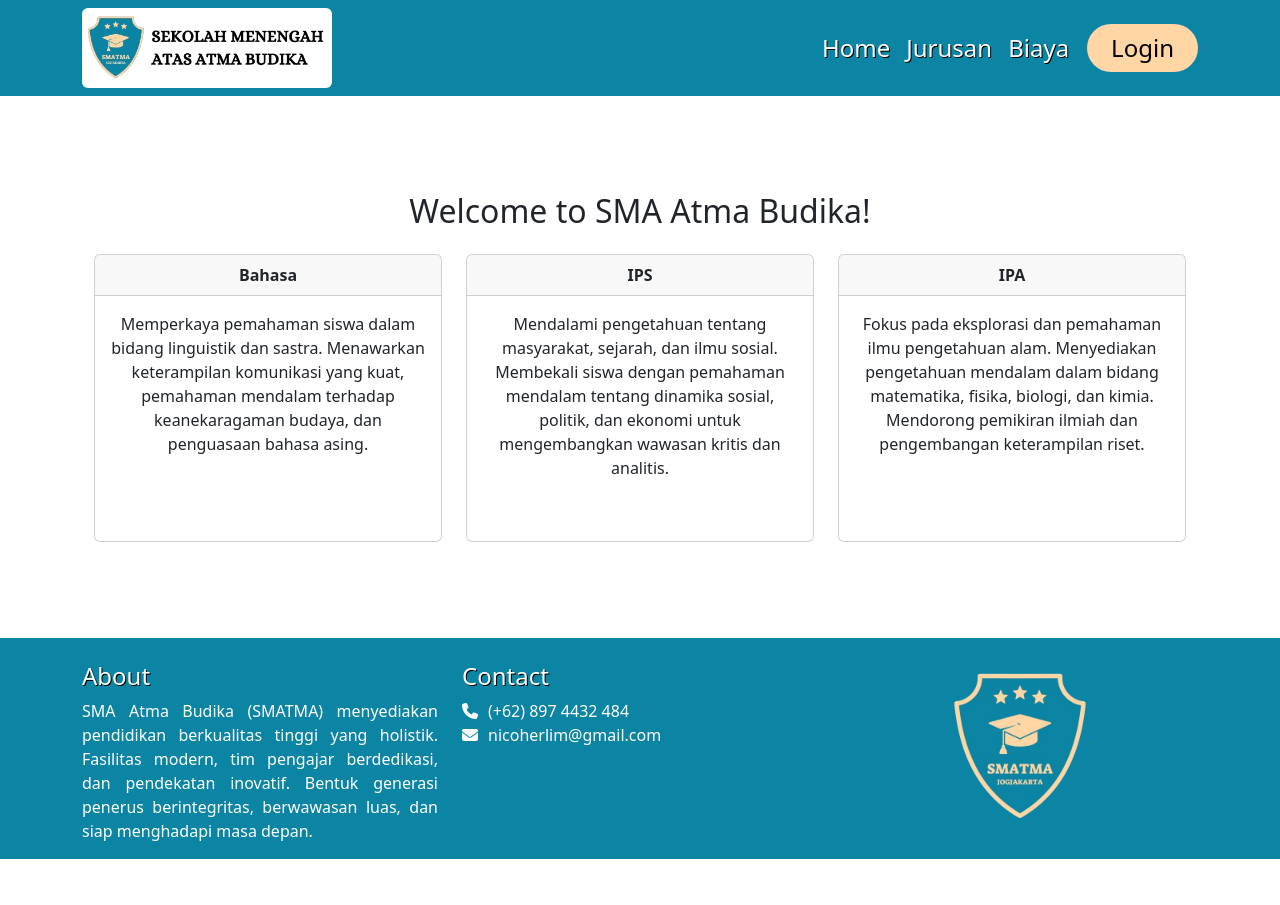
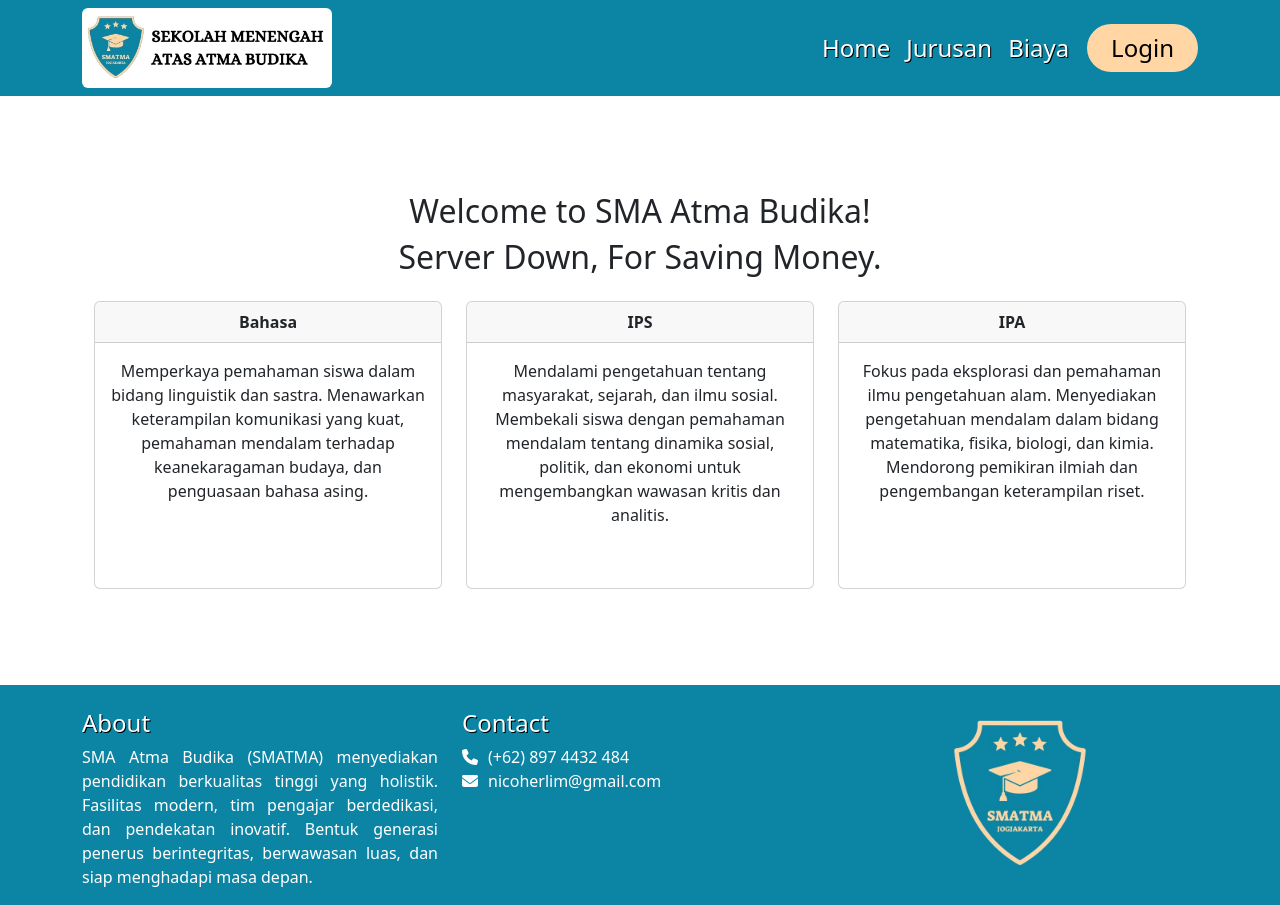
Before and after one commit to byonicku/Frontend_PPDB_SMATMA, a React (Vite) app: page / in a window 1280 px wide. Before the commit the page ends 859 px from the top, so only its background shows below. Built offline with nearby package versions, Linux system fonts and the light colour scheme.

Commit message:
update to tell server is down currently wkwk

```diff
--- a/src/components/home/home.jsx
+++ b/src/components/home/home.jsx
@@ -14,6 +14,7 @@ const HomePage = () => {
       ) : (
         <div>
           <h2>Welcome to SMA Atma Budika!</h2>
+          <h2>Server Down, For Saving Money.</h2>
           <MainContentComponent />
         </div>
       )}
--- a/src/page/landing_page/LandingPage.jsx
+++ b/src/page/landing_page/LandingPage.jsx
@@ -34,7 +34,7 @@ function LandingPage() {
   const location = useLocation();
 
   // Define routes that should not have Header and Footer
-  const noHeaderFooterRoutes = ["/login", "/register", "/forgotpassword"];
+  const noHeaderFooterRoutes = ["/login", "/register"];
 
   // Check if the current route is in the list of routes without Header and Footer
   const shouldRenderHeaderFooter = !noHeaderFooterRoutes.includes(
```
